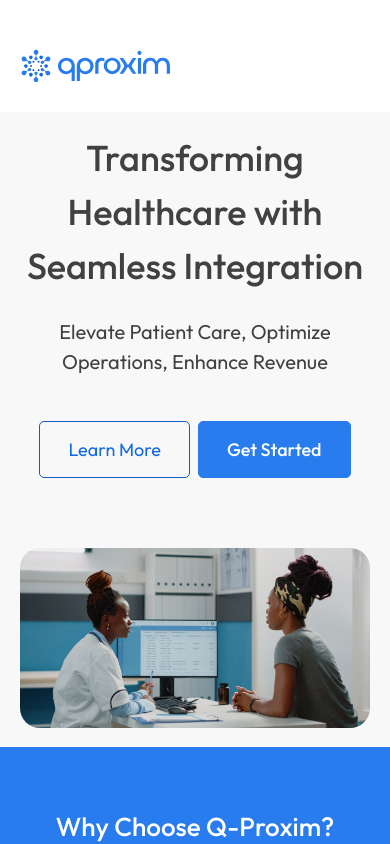
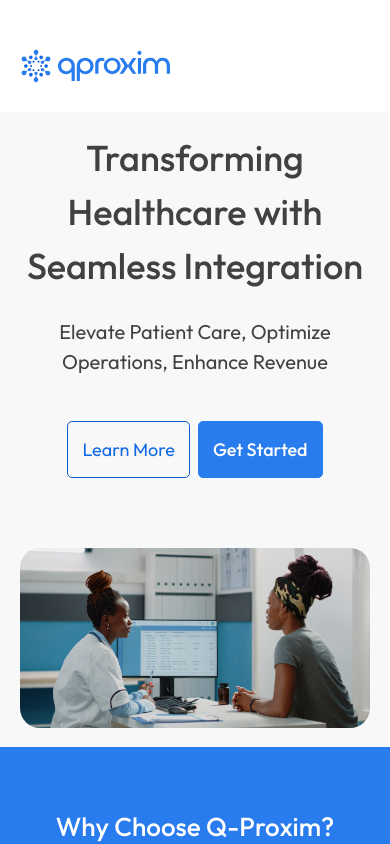
Before and after one commit to KEM-CONSOLATION/qproxim-landingpage, a React (Vite) app: page / in a window 390 px wide. Shown: the top 844 px of the page. Built offline with nearby package versions, Linux system fonts and the light colour scheme; some icons are missing.

Commit message:
fixed overscrolling

```diff
--- a/src/Component/HeroSection.jsx
+++ b/src/Component/HeroSection.jsx
@@ -13,10 +13,10 @@ const HeroSection = () => {
 
           <div className="">
             <ul className=" flex items-center  my-5 gap-[8px] list-none text-[18px]  ">
-              <p className=" inline-grid text-center font-[400] text-[#126AE3]  py-[14px] px-[28px] border rounded-[5px] border-[#105CC4]">
+              <p className=" inline-grid text-center font-[400] text-[#126AE3]  py-[14px] px-[14px] md:px-[28px] border rounded-[5px] border-[#105CC4]">
                 Learn More
               </p>
-              <p className="text-center border border-[#297CEE] font-[500] inline-grid text-white py-[14px] px-[28px]  rounded-[5px] bg-[#297CEE]">
+              <p className="text-center border border-[#297CEE] font-[500] inline-grid text-white py-[14px] px-[14px] md:px-[28px]  rounded-[5px] bg-[#297CEE]">
                 Get Started
               </p>
             </ul>
--- a/src/Component/Navbar.jsx
+++ b/src/Component/Navbar.jsx
@@ -34,6 +34,14 @@ const Navbar = () => {
       window.removeEventListener("resize", handleResize);
     };
   }, []);
+
+  useEffect(() => {
+    if (!open) {
+      document.body.style.overflow = "hidden";
+    } else {
+      document.body.style.overflow = "auto";
+    }
+  }, [open]);
 
   return (
     <div
```
